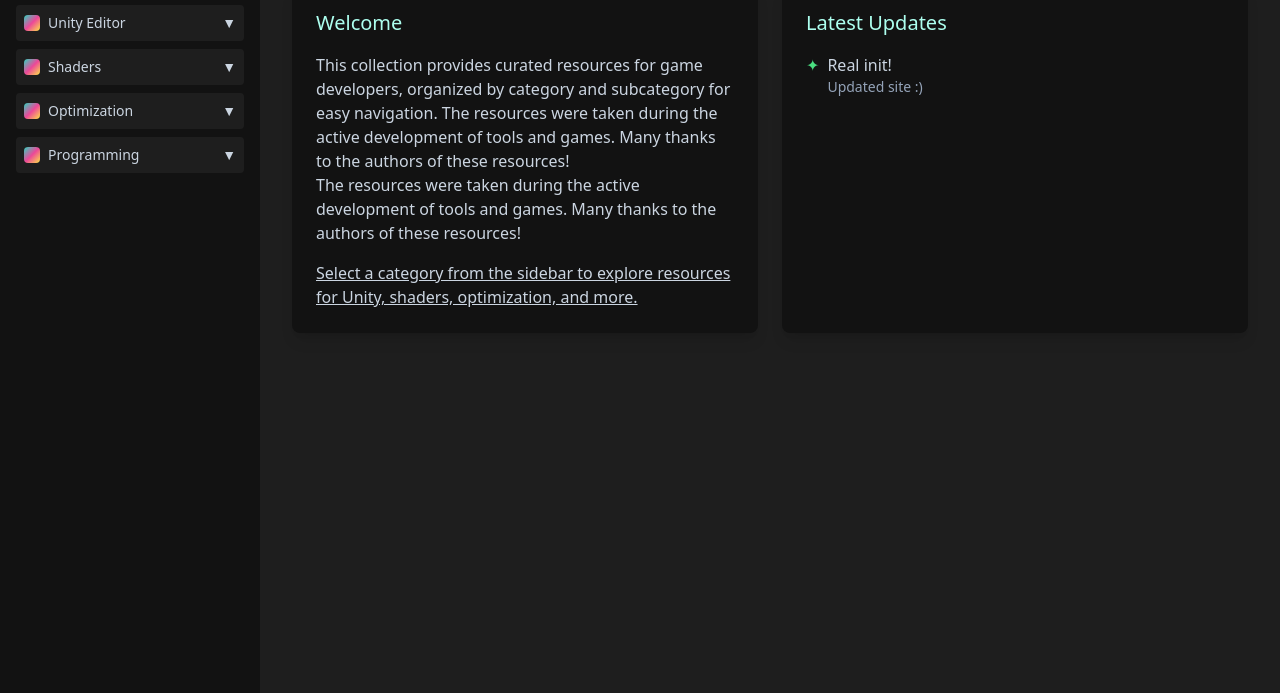
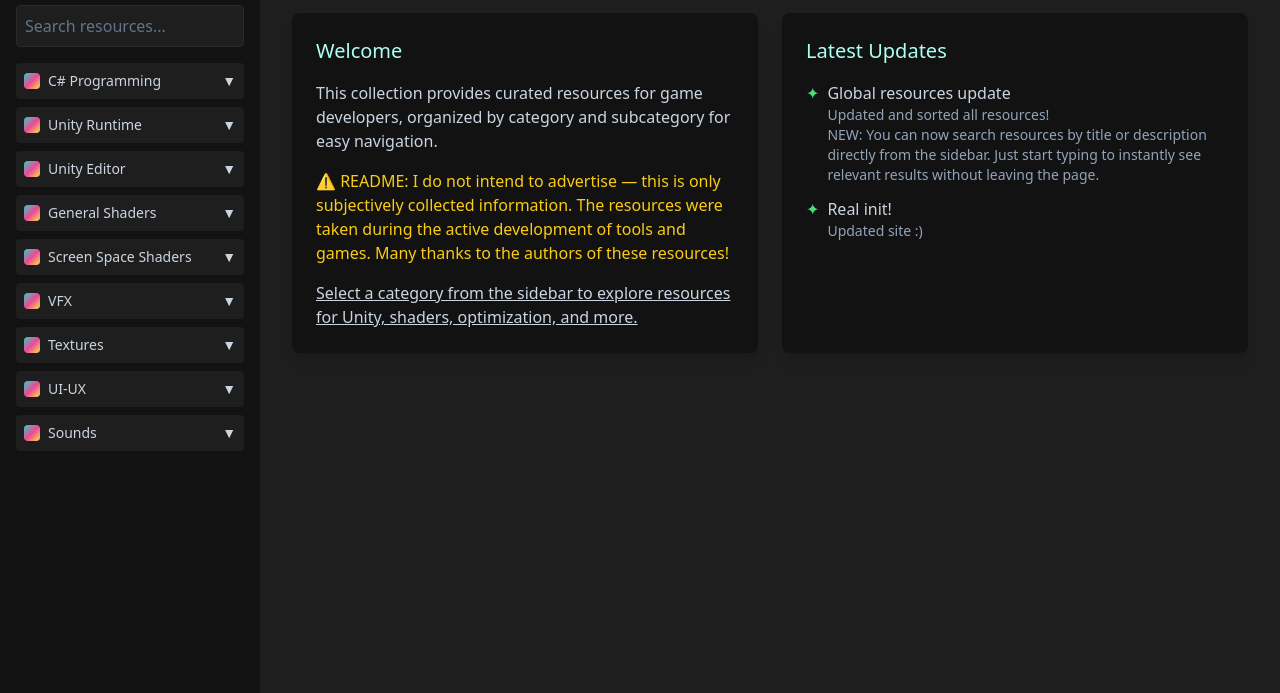
Before and after one commit to ShadowShardTools/Essential-Gamedev-Resources, a plain HTML site: page index.html in a window 1280 px wide. Shown: the part 107-800 px from the top of the page. Drawn offline with nearby package versions, Linux system fonts and the light colour scheme.

Commit message:
Added search, fixed welcome message, updated all resources

```diff
--- a/index.html
+++ b/index.html
@@ -1,8 +1,9 @@
 <!DOCTYPE html>
 <html lang="en">
+
 <head>
   <meta charset="UTF-8" />
-    <meta name="viewport" content="width=device-width, initial-scale=1.0"/>
+  <meta name="viewport" content="width=device-width, initial-scale=1.0" />
   <title>Essential GameDev Resources</title>
   <script src="https://cdn.tailwindcss.com"></script>
   <script>
@@ -19,6 +20,7 @@
     }
   </script>
 </head>
+
 <body class="m-0 font-sans flex bg-[#1e1e1e] text-slate-300">
   <!-- Sidebar -->
   <aside class="w-[260px] bg-[#121212] h-screen p-4 box-border overflow-y-auto fixed">
@@ -26,12 +28,19 @@
 
     <!-- Home Link -->
     <div class="mb-4">
-        <a href="#home" id="home-link" class="flex items-center text-white bg-[#2a2a2a] p-2 rounded hover:bg-[#3a3a3a] transition-colors">
+      <a href="#home" id="home-link"
+        class="flex items-center text-white bg-[#2a2a2a] p-2 rounded hover:bg-[#3a3a3a] transition-colors">
         <svg xmlns="http://www.w3.org/2000/svg" class="w-4 h-4 mr-2" viewBox="0 0 20 20" fill="currentColor">
-            <path d="M10.707 2.293a1 1 0 00-1.414 0l-7 7a1 1 0 001.414 1.414L4 10.414V17a1 1 0 001 1h2a1 1 0 001-1v-2a1 1 0 011-1h2a1 1 0 011 1v2a1 1 0 001 1h2a1 1 0 001-1v-6.586l.293.293a1 1 0 001.414-1.414l-7-7z" />
+          <path
+            d="M10.707 2.293a1 1 0 00-1.414 0l-7 7a1 1 0 001.414 1.414L4 10.414V17a1 1 0 001 1h2a1 1 0 001-1v-2a1 1 0 011-1h2a1 1 0 011 1v2a1 1 0 001 1h2a1 1 0 001-1v-6.586l.293.293a1 1 0 001.414-1.414l-7-7z" />
         </svg>
         Home
       </a>
+    </div>
+
+    <div class="mb-4">
+      <input id="search-box" type="text" placeholder="Search resources..."
+        class="w-full p-2 bg-[#1e1e1e] border border-[#2a2a2a] text-slate-300 rounded placeholder-slate-500 focus:outline-none focus:ring-2 focus:ring-[#00ccff]" />
     </div>
 
     <div id="sidebar-categories">
@@ -43,20 +52,36 @@
   <!-- Main content -->
   <main class="flex-1 p-8 bg-[#1e1e1e] overflow-y-auto h-screen ml-[260px]">
     <div id="loading" class="text-center p-8 text-lg text-slate-400">Loading resources...</div>
-      <div id="error-message" class="text-center p-8 text-lg text-red-400 hidden">Failed to load resources. Please check your connection or try again later.</div>
+    <div id="error-message" class="text-center p-8 text-lg text-red-400 hidden">Failed to load resources. Please check
+      your connection or try again later.</div>
 
     <!-- Home Section -->
     <section id="home" class="content-section">
-        <div class="mb-6">
-          <h1 class="text-3xl text-white mb-2">🎮 Essential GameDev Resources</h1>
-        </div>
+      <header>
+        <h1 class="text-4xl font-bold text-white mb-1">Essential GameDev Resources</h1>
+        <p class="text-xl text-gray-300 mb-4">
+          by
+          <a href="https://github.com/ShadowShardTools"
+            class="font-semibold text-[#adffef] underline hover:text-white transition-colors duration-200">
+            ShadowShardTools
+          </a>
+        </p>
+      </header>
 
       <div class="grid grid-cols-1 md:grid-cols-2 gap-6">
         <div class="bg-[#121212] rounded-lg p-6 shadow-lg">
           <h2 class="text-xl text-[#adffef] mb-4">Welcome</h2>
-            <p>This collection provides curated resources for game developers, organized by category and subcategory for easy navigation. The resources were taken during the active development of tools and games. Many thanks to the authors of these resources!</p>
-            <p class="mb-4">The resources were taken during the active development of tools and games. Many thanks to the authors of these resources!</p>
-            <p class="underline">Select a category from the sidebar to explore resources for Unity, shaders, optimization, and more.</p>
+          <p class="mb-4">
+            This collection provides curated resources for game developers, organized by category and subcategory for
+            easy navigation.
+          </p>
+          <p class="mb-4 text-yellow-400 font-medium">
+            ⚠️ README: I do not intend to advertise — this is only subjectively collected information. The resources
+            were taken during the active development of tools and games. Many thanks to the authors of these resources!
+          </p>
+          <p class="underline">
+            Select a category from the sidebar to explore resources for Unity, shaders, optimization, and more.
+          </p>
         </div>
 
         <div id="updates-container" class="bg-[#121212] rounded-lg p-6 shadow-lg">
@@ -74,4 +99,5 @@
 
   <script src="app.js"></script>
 </body>
+
 </html>
--- a/resources.json
+++ b/resources.json
@@ -1,5 +1,75 @@
 {
   "categories": [
+    {
+      "name": "C# Programming",
+      "subcategories": [
+        {
+          "id": "cs-programming-libraries",
+          "name": "Libraries",
+          "resources": [
+            {
+              "title": "ZLinq",
+              "url": "https://github.com/Cysharp/ZLinq"
+            },
+            {
+              "title": "ZString",
+              "url": "https://github.com/Cysharp/ZString"
+            }
+          ]
+        }
+      ]
+    },
+    {
+      "name": "Unity Runtime",
+      "subcategories": [
+        {
+          "id": "unity-runtime-general-libraries",
+          "name": "General Libraries",
+          "resources": [
+            {
+              "title": "Unity Cs Reference",
+              "url": "https://github.com/Unity-Technologies/UnityCsReference"
+            },
+            {
+              "title": "GlitchEnzo NuGet For Unity",
+              "url": "https://github.com/GlitchEnzo/NuGetForUnity"
+            },
+            {
+              "title": "Crashkonijn Unity GOAP",
+              "url": "https://github.com/crashkonijn/GOAP"
+            },
+            {
+              "title": "Starikcetin Eflatun.SceneReference",
+              "url": "https://github.com/starikcetin/Eflatun.SceneReference"
+            }
+          ]
+        },
+        {
+          "id": "unity-runtime-math-libraries",
+          "name": "Math Libraries",
+          "resources": [
+            {
+              "title": "FreyaHolmer Mathf's",
+              "url": "https://github.com/FreyaHolmer/Mathfs"
+            },
+            {
+              "title": "Zalo Math Utilities",
+              "url": "https://github.com/zalo/MathUtilities"
+            }
+          ]
+        },
+        {
+          "id": "unity-runtime-debug",
+          "name": "Debug",
+          "resources": [
+            {
+              "title": "Yasirkula In-Game Debug Console",
+              "url": "https://github.com/yasirkula/UnityIngameDebugConsole"
+            }
+          ]
+        }
+      ]
+    },
     {
       "name": "Unity Editor",
       "subcategories": [
@@ -30,6 +100,14 @@
             {
               "title": "Node-Based Dialog System",
               "url": "https://github.com/merpheus-dev/NodeBasedDialogueSystem"
+            },
+            {
+              "title": "AlicanHasirci TextTween",
+              "url": "https://github.com/AlicanHasirci/TextTween"
+            },
+            {
+              "title": "Luca3317 TMP Effects",
+              "url": "https://github.com/Luca3317/TMPEffects"
             }
           ]
         },
@@ -42,11 +120,21 @@
               "url": "https://github.com/halak/unity-editor-icons"
             }
           ]
+        },
+        {
+          "id": "editor-textures",
+          "name": "Texture Tools",
+          "resources": [
+            {
+              "title": "Baking shaders",
+              "url": "https://www.ronja-tutorials.com/post/030-baking-shaders"
+            }
+          ]
         }
       ]
     },
     {
-      "name": "Shaders",
+      "name": "General Shaders",
       "subcategories": [
         {
           "id": "shader-libraries",
@@ -61,34 +149,16 @@
               "url": "https://cglearn.eu/pub/advanced-computer-graphics"
             },
             {
-              "title": "X-PostProcessing Library",
-              "url": "https://github.com/QianMo/X-PostProcessing-Library"
-            },
-            {
               "title": "Zoroiscrying Library",
               "url": "https://github.com/Zoroiscrying/Unity_Shader_Library_Zoroiscrying"
             },
             {
               "title": "NVIDIA CG Documentation",
               "url": "https://developer.download.nvidia.com/cg/"
-            }
-          ]
-        },
-        {
-          "id": "shader-outline",
-          "name": "Outline",
-          "resources": [
-            {
-              "title": "Pixel Perfect Outline",
-              "url": "https://www.videopoetics.com/tutorials/pixel-perfect-outline-shaders-unity"
             },
             {
-              "title": "Rendering Outline",
-              "url": "https://ameye.dev/notes/rendering-outlines"
-            },
-            {
-              "title": "Robinseibold URP Outlines",
-              "url": "https://github.com/Robinseibold/Unity-URP-Outlines"
+              "title": "Mob-sakai UI Effects",
+              "url": "https://github.com/mob-sakai/UIEffect"
             }
           ]
         },
@@ -149,54 +219,207 @@
               "url": "https://github.com/colour-science/colour-nuke/tree/master/colour_nuke/resources/images/ColorChecker2014"
             }
           ]
-        }
-      ]
-    },
-    {
-      "name": "Optimization",
-      "subcategories": [
+        },
         {
-          "id": "opt-cpu",
-          "name": "CPU",
+          "id": "shader-uv-mapping",
+          "name": "UV Mapping",
           "resources": [
             {
-              "title": "CPU Optimization Resources",
-              "url": "#"
-            }
-          ]
-        },
-        {
-          "id": "opt-gpu",
-          "name": "GPU",
-          "resources": [
-            {
-              "title": "GPU Optimization Resources",
-              "url": "#"
+              "title": "Texture Repetition",
+              "url": "https://iquilezles.org/articles/texturerepetition/"
             }
           ]
         }
       ]
     },
     {
-      "name": "Programming",
+      "name": "Screen Space Shaders",
       "subcategories": [
         {
-          "id": "prog-systems",
-          "name": "Systems",
+          "id": "ss-shader-libraries",
+          "name": "Shader Libraries",
           "resources": [
             {
-              "title": "Programming Systems Resources",
-              "url": "#"
+              "title": "X-PostProcessing Library",
+              "url": "https://github.com/QianMo/X-PostProcessing-Library"
             }
           ]
         },
         {
-          "id": "prog-patterns",
-          "name": "Patterns",
+          "id": "ss-shader-lighting",
+          "name": "Lighting",
           "resources": [
             {
-              "title": "Programming Patterns Resources",
-              "url": "#"
+              "title": "Robcupisz LightShafts",
+              "url": "https://github.com/robcupisz/LightShafts"
+            },
+            {
+              "title": "Math-araujo Screen Space God Rays",
+              "url": "https://github.com/math-araujo/screen-space-godrays"
+            }
+          ]
+        },
+        {
+          "id": "ss-shader-outline",
+          "name": "Outline",
+          "resources": [
+            {
+              "title": "Pixel Perfect Outline",
+              "url": "https://www.videopoetics.com/tutorials/pixel-perfect-outline-shaders-unity"
+            },
+            {
+              "title": "Rendering Outline",
+              "url": "https://ameye.dev/notes/rendering-outlines"
+            },
+            {
+              "title": "Robinseibold URP Outlines",
+              "url": "https://github.com/Robinseibold/Unity-URP-Outlines"
+            }
+          ]
+        },
+        {
+          "id": "ss-shader-reconstruction",
+          "name": "Screen Space Reconstruction",
+          "resources": [
+            {
+              "title": "Federicocasares Cavity/Curvature",
+              "url": "https://github.com/federicocasares/cavifree"
+            }
+          ]
+        }
+      ]
+    },
+    {
+      "name": "VFX",
+      "subcategories": [
+        {
+          "id": "vfx-examples-tutorials",
+          "name": "Examples/Tutorials",
+          "resources": [
+            {
+              "title": "Unity VFX Graph Learning Template",
+              "url": "https://docs.unity3d.com/Packages/com.unity.visualeffectgraph@17.0/manual/sample-learningTemplates.html"
+            }
+          ]
+        }
+      ]
+    },
+    {
+      "name": "Textures",
+      "subcategories": [
+        {
+          "id": "textures-libraries",
+          "name": "Texture Libraries",
+          "resources": [
+            {
+              "title": "Nidorx Matcaps",
+              "url": "https://github.com/nidorx/matcaps"
+            },
+            {
+              "title": "Texture Ninja",
+              "url": "https://texture.ninja/textures"
+            },
+            {
+              "title": "PolyHaven",
+              "url": "https://polyhaven.com/"
+            },
+            {
+              "title": "AmbientCG",
+              "url": "https://ambientcg.com/"
+            },
+            {
+              "title": "Poliigon",
+              "url": "https://www.poliigon.com/textures/free"
+            },
+            {
+              "title": "LotPixel",
+              "url": "https://www.lotpixel.com/texture-library?credit=free"
+            },
+            {
+              "title": "Substance Community Assets",
+              "url": "https://substance3d.adobe.com/community-assets"
+            },
+            {
+              "title": "MaterialX Library",
+              "url": "https://matlib.gpuopen.com/main/materials/all"
+            }
+          ]
+        },
+        {
+          "id": "textures-pallets",
+          "name": "Pallets",
+          "resources": [
+            {
+              "title": "Milkandbanana Gradient Pallete",
+              "url": "https://milkandbanana.itch.io/gradient-color-pallete"
+            }
+          ]
+        },
+        {
+          "id": "textures-matcaps",
+          "name": "Matcaps",
+          "resources": [
+            {
+              "title": "Nidorx Matcaps",
+              "url": "https://github.com/nidorx/matcaps"
+            },
+            {
+              "title": "Matcap studio",
+              "url": "https://www.kchapelier.com/matcap-studio/"
+            }
+          ]
+        }
+      ]
+    },
+    {
+      "name": "UI-UX",
+      "subcategories": [
+        {
+          "id": "ui-ux-references",
+          "name": "References",
+          "resources": [
+            {
+              "title": "Game UI Database",
+              "url": "https://www.gameuidatabase.com/"
+            }
+          ]
+        },
+        {
+          "id": "ui-ux-svg-libraries",
+          "name": "SVG Libraries",
+          "resources": [
+            {
+              "title": "SVG Repo",
+              "url": "https://www.svgrepo.com/"
+            },
+            {
+              "title": "Flaticon",
+              "url": "https://www.flaticon.com/"
+            }
+          ]
+        },
+        {
+          "id": "ui-ux-color-generators",
+          "name": "Color Generators",
+          "resources": [
+            {
+              "title": "MyColor Space",
+              "url": "https://mycolor.space/"
+            }
+          ]
+        }
+      ]
+    },
+    {
+      "name": "Sounds",
+      "subcategories": [
+        {
+          "id": "sounds-libraries",
+          "name": "Libraries",
+          "resources": [
+            {
+              "title": "Free sound effects",
+              "url": "https://www.bluezone-corporation.com/free-sound-effects"
             }
           ]
         }
--- a/updates.json
+++ b/updates.json
@@ -1,5 +1,9 @@
 {
   "updates": [
+    {
+      "title": "Global resources update",
+      "description": "Updated and sorted all resources! </br> NEW: You can now search resources by title or description directly from the sidebar. Just start typing to instantly see relevant results without leaving the page."
+    },
     {
       "title": "Real init!",
       "description": "Updated site :)"
```
Also changed, not shown: app.js (+82 -0 lines). Lines whose indentation alone changed are shown as unchanged.
